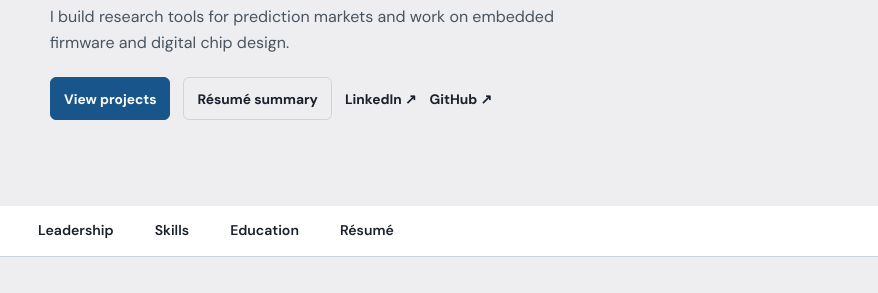
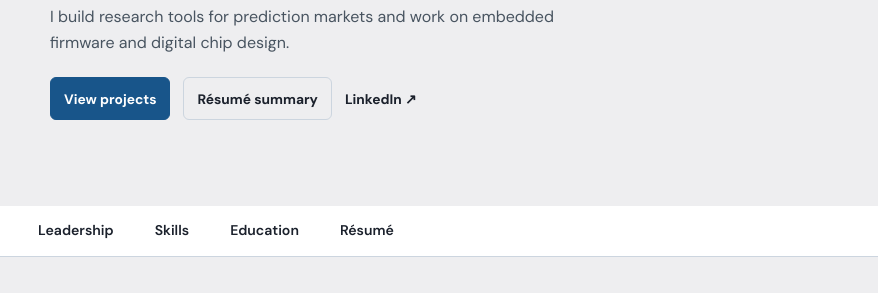
Before and after one commit to davidrew22/davidrew22.github.io, a plain HTML site: page index.html in a window 1280 px wide. Shown: the part 245-538 px from the top of the page, 402-1280 px from the left. Drawn offline with Linux system fonts and the light colour scheme.

Commit message:
Remove direct GitHub profile links

```diff
--- a/index.html
+++ b/index.html
@@ -27,7 +27,6 @@
         <a class="button primary" href="#projects">View projects</a>
         <a class="button" href="#resume">Résumé summary</a>
         <a class="profile-link" href="https://www.linkedin.com/in/david-prakah-asante">LinkedIn <span aria-hidden="true">↗</span></a>
-        <a class="profile-link" href="https://github.com/davidrew22">GitHub <span aria-hidden="true">↗</span></a>
       </div>
     </div>
   </header>
@@ -258,7 +257,6 @@
     <span>David K. Prakah-Asante</span>
     <div class="footer-links">
       <a href="https://www.linkedin.com/in/david-prakah-asante">LinkedIn</a>
-      <a href="https://github.com/davidrew22">GitHub</a>
       <a href="#top">Back to top <span aria-hidden="true">↑</span></a>
     </div>
   </footer>
```
